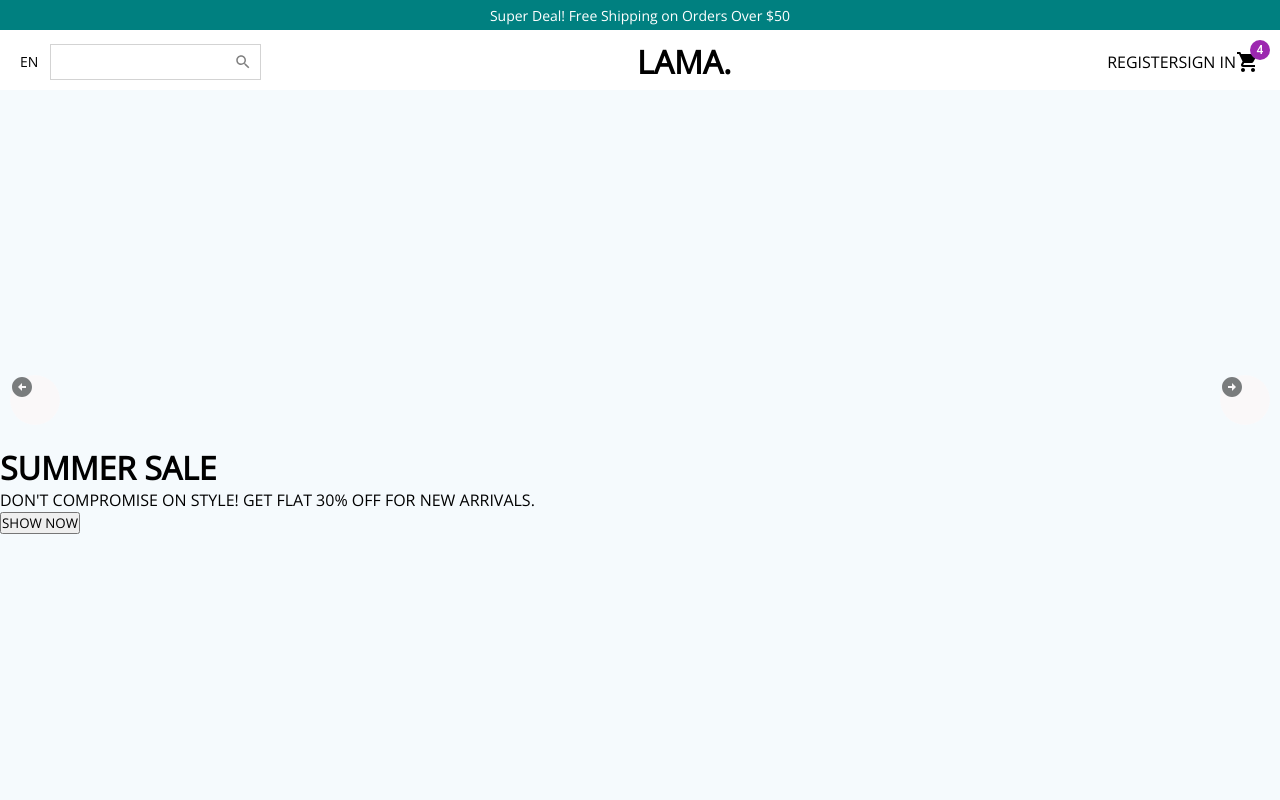
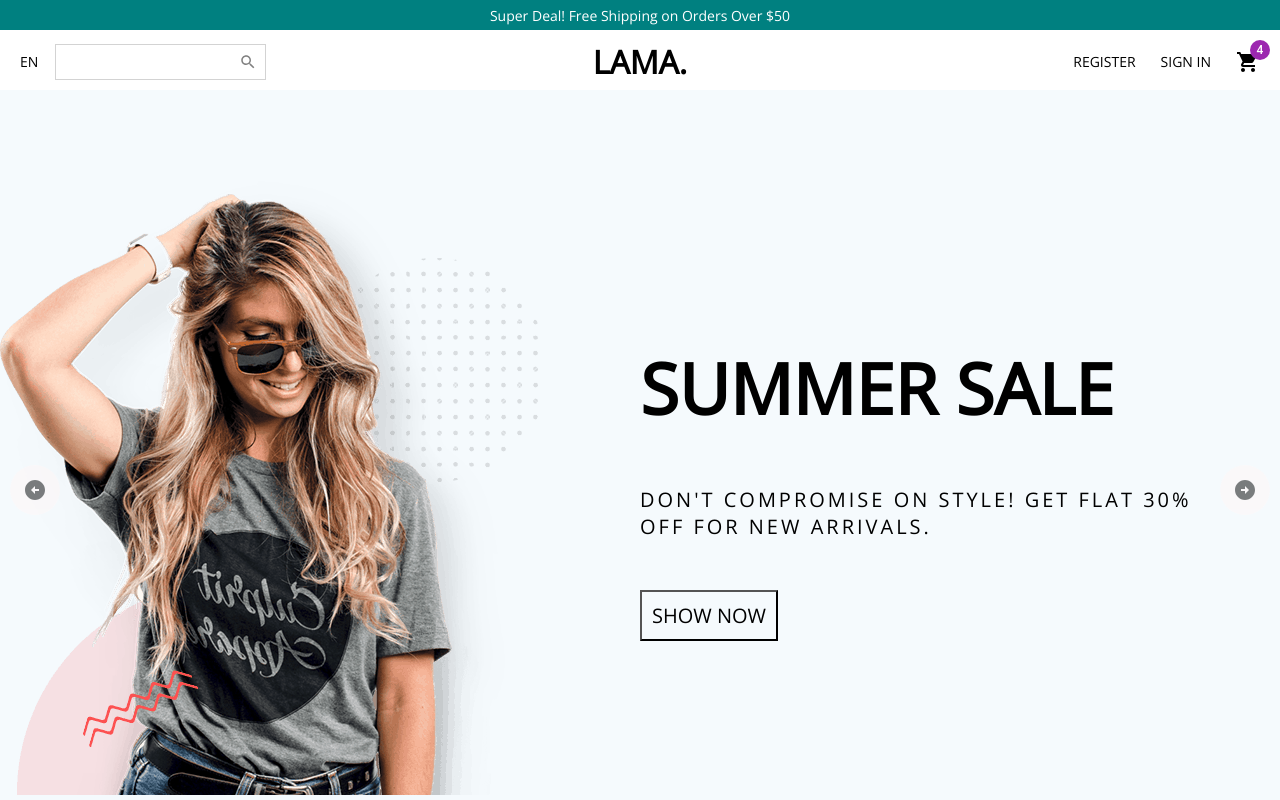
Before and after one commit to mohadeseh-saedpanah76/Clothing-Website-Final, a React (Create React App) app: page / in a window 1280 px wide. Shown: the top 800 px of the page. Built offline with nearby package versions, Linux system fonts and the light colour scheme.

Commit message:
changes3

```diff
--- a/src/components/Navbar/Navbar.css
+++ b/src/components/Navbar/Navbar.css
@@ -1,32 +1,33 @@
 .navbar-container{
     height: 60px;
-    padding: 10px 20px;
 }
 
 .wrapper{
     display: flex;
     align-items: center;
     justify-content: space-between;
+    padding: 10px 20px;
 }
 
 /* ============ Navbar Left ============ */
 
 .navbar-left{
+    flex: 1;
     display: flex;
     align-items: center;
-    justify-content: center;
 }
 
 .navbar-left span{
-    font-weight: 400;
     font-size: 14px;
     padding-right: .75rem;;
+    cursor: pointer;
 }
 
 .search-container{
     display: flex;
     align-items: center;
     border: .5px solid lightgray;
+    margin-left:5px;
 }
 
 .search-container input{
@@ -42,6 +43,9 @@
 
 
 /* ============ Navbar Center ============ */
+.navbar-center{
+    flex: 1;
+}
 
 .navbar-center a {
     text-decoration: none;
@@ -59,12 +63,16 @@
 /* ============ Navbar Right ============ */
 
 .navbar-right{
+    flex: 1;
     display: flex;
     align-items: center;
-    justify-content:space-around;
+    justify-content:flex-end;
 }
 
 .menu-item {
     color: black;
     text-decoration: none;
+    font-size: 14px;
+    margin-left: 25px;
+    cursor: pointer;
 }
--- a/src/components/Slider/Slider.css
+++ b/src/components/Slider/Slider.css
@@ -0,0 +1,7 @@
+.slider-container{
+    width: 100%;
+    height: 100vh;
+    display: flex;
+    position: relative;
+    overflow: hidden;
+}
--- a/src/data.js
+++ b/src/data.js
@@ -1,27 +1,27 @@
-import image3 from './assets/picture3.png'
-import image4 from './assets/picture4.png'
-import image1 from './assets/picture1.png'
+import picture3 from './assets/picture3.png'
+import picture4 from './assets/picture4.png'
+import picture1 from './assets/picture1.png'
 
 
 
 export const sliderItems = [
     {
         id:1,
-        image: image4,
+        image: picture4,
         title: "SUMMER SALE",
         desc: "DON'T COMPROMISE ON STYLE! GET FLAT 30% OFF FOR NEW ARRIVALS.",
         bg:"f5fafd",
     },
     {
         id:2,
-        image: image3,
+        image: picture3,
         title: "AUTUMN COLLECTION",
         desc: "DON'T COMPROMISE ON STYLE! GET FLAT 30% OFF FOR NEW ARRIVALS.",
         bg:"fcf1ed",
     },
     {
         id:3,
-        image: image1,
+        image: picture1,
         title: "POPULAR SALE",
         desc: "DON'T COMPROMISE ON STYLE! GET FLAT 30% OFF FOR NEW ARRIVALS.",
         bg:"f5f0f4",
--- /dev/null
+++ b/src/hoc/Wrapper/SliderWrapper/SliderWrapper.css
@@ -0,0 +1,30 @@
+.image-Container{
+    width: 100%;
+    flex: 1;
+}
+.image-Container image{
+    height: 80%;
+}
+
+.info-container{
+    flex: 1;
+    padding: 50px;
+}
+
+.info-container h1{
+    font-size: 70px;
+}
+
+.info-container p{
+    margin: 50px 0;
+    font-size: 20px;
+    font-weight: 500;
+    letter-spacing: 3px;
+}
+
+.info-container button{
+    padding: 10px;
+    font-size: 20px;
+    background-color: transparent;
+    cursor: pointer;
+}
--- a/src/hoc/Wrapper/SliderWrapper/SliderWrapper.jsx
+++ b/src/hoc/Wrapper/SliderWrapper/SliderWrapper.jsx
@@ -4,13 +4,14 @@ import {Link} from 'react-router-dom'
 import {Wrapper} from '../../../styledComponents/slider/Wrapper'
 import {Slide} from '../../../styledComponents/slider/Slide'
 
+import './SliderWrapper.css'
 
 const SliderWrapper = ({product , slideindex}) => {
   return (
     <Wrapper slideindex={slideindex}>
         <Slide bg={product.bg}>
             <div className='image-Container'>
-               <image src={product.image}/>
+               <img src={product.image}></img>
             </div>
             <div className='info-container'>
                 <h1>
--- a/src/index.js
+++ b/src/index.js
@@ -3,6 +3,7 @@ import ReactDOM from 'react-dom/client';
 import './index.css';
 import App from './App';
 
+
 const root = ReactDOM.createRoot(document.getElementById('root'));
 root.render(
     <App />
--- a/src/styledComponents/slider/Arrow.jsx
+++ b/src/styledComponents/slider/Arrow.jsx
@@ -1,13 +1,13 @@
 import styled from "styled-components";
 
 export const Arrow = styled.div`
+    display:flex;
+    align-items:center;
+    justify-content:center;
     width:50px;
     height:50px;
     background-color:#fff7f7;
     border-radius:50%;
-    display:flex;
-    align-items:center:
-    justify-content: center;
     position:absolute;
     top:0;
     bottom:0;
```
